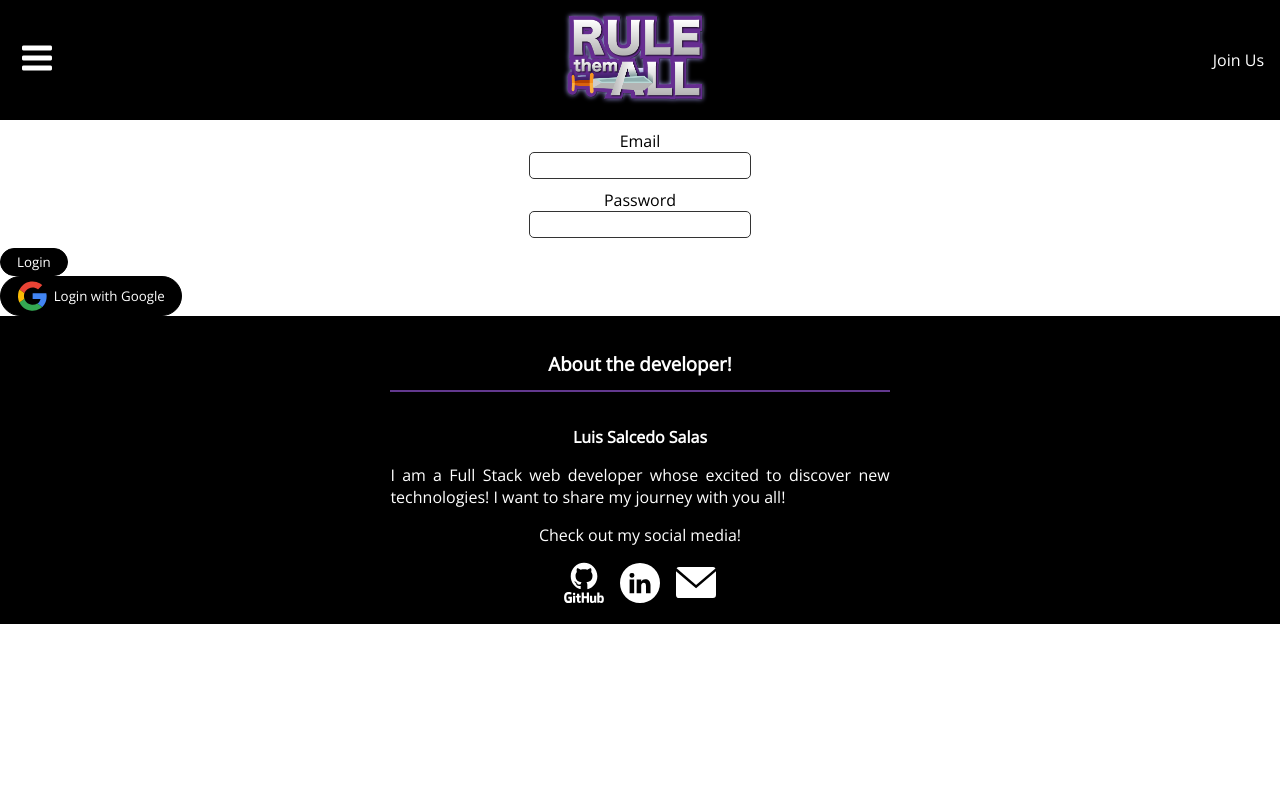
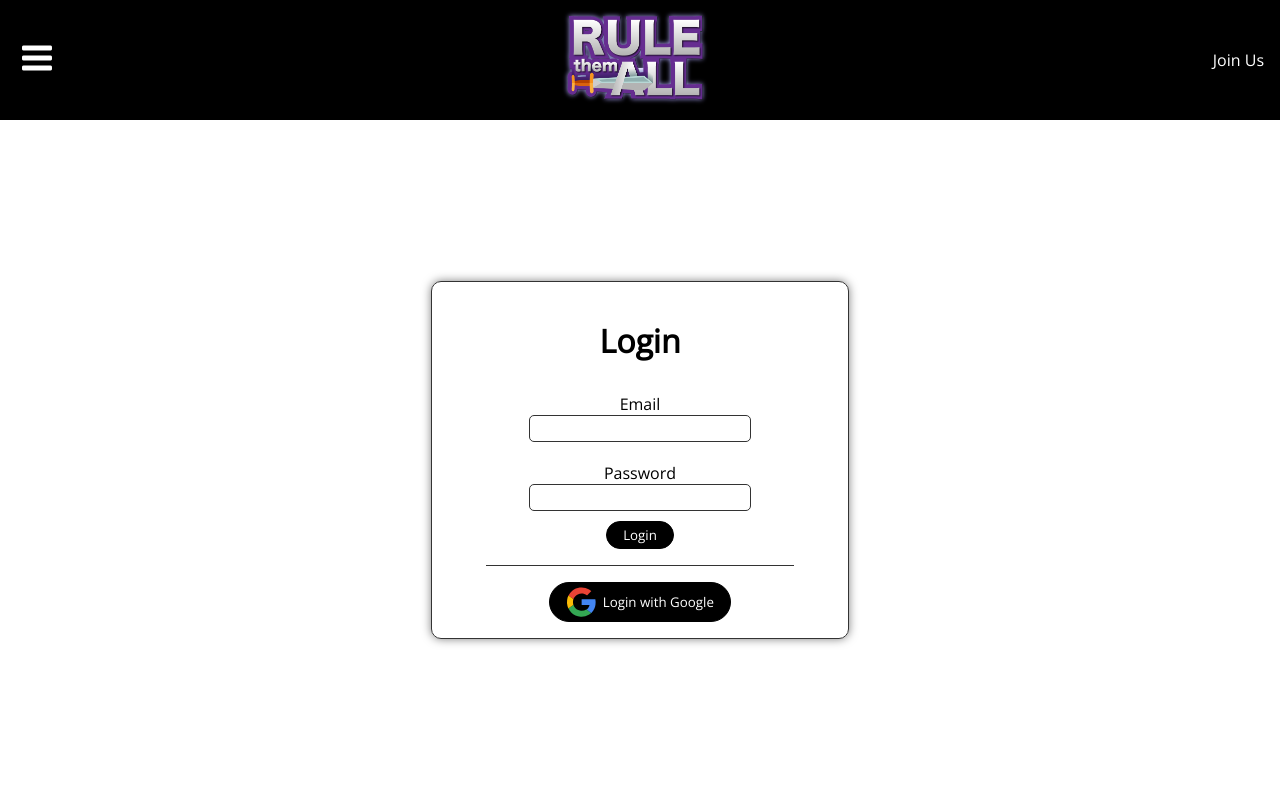
Before and after one commit to Luis-S-S/Rule-them-All, a React (Create React App) app: page /login in a window 1280 px wide. Shown: the top 800 px of the page. Built offline with nearby package versions, Linux system fonts and the light colour scheme; no server answers.

Commit message:
feat: styled login page

```diff
--- a/src/pages/Login/Login.jsx
+++ b/src/pages/Login/Login.jsx
@@ -10,6 +10,7 @@ import { getDocById } from '../../services/firestore';
 import ButtonPrimary from '../../components/ButtonPrimary/ButtonPrimary';
 import GoogleLoginButton from '../../components/GoogleLoginButton/GoogleLoginButton';
 import Input from '../../components/Input/Input';
+import './Login.scss';
 
 export default function Login() {
   const [form, setForm] = useState({});
@@ -49,7 +50,9 @@ export default function Login() {
   };
 
   return (
-    <div className="login-container">
+    <div className="login-page">
+      <div className="login__container">
+        <h1 className="login__title">Login</h1>
         <form className="login-form" onSubmit={handlerEmailLogin}>
           <Input type="email" name="email" labelText="Email" onChange={handlerOnChange} />
           <Input type="password" name="password" labelText="Password" onChange={handlerOnChange} />
@@ -60,5 +63,6 @@ export default function Login() {
           Login with Google
         </GoogleLoginButton>
       </div>
+    </div>
   );
 }
--- a/src/pages/Login/Login.scss
+++ b/src/pages/Login/Login.scss
@@ -0,0 +1,32 @@
+@import '../../App.scss';
+
+.login-page {
+    display: flex;
+    align-items: center;
+    justify-content: center;
+    min-height: $fullScreen;
+}
+
+.login__container {
+    align-items: center;
+    border-radius: 10px;
+    border: 1px solid $grey;
+    box-shadow: 0px 0px 10px rgba(0, 0, 0, 0.5);
+    display: flex;
+    flex-direction: column;
+    justify-content: center;
+    min-width: 300px;
+    padding: 1em;
+    width: 30%;
+}
+
+.login-form {
+    align-items: center;
+    border-bottom: 1px solid $grey;
+    display: flex;
+    flex-direction: column;
+    justify-content: center;
+    margin-bottom: 1rem;
+    padding-bottom: 1rem;
+    width: 80%;
+}
```
Lines whose indentation alone changed are shown as unchanged.
